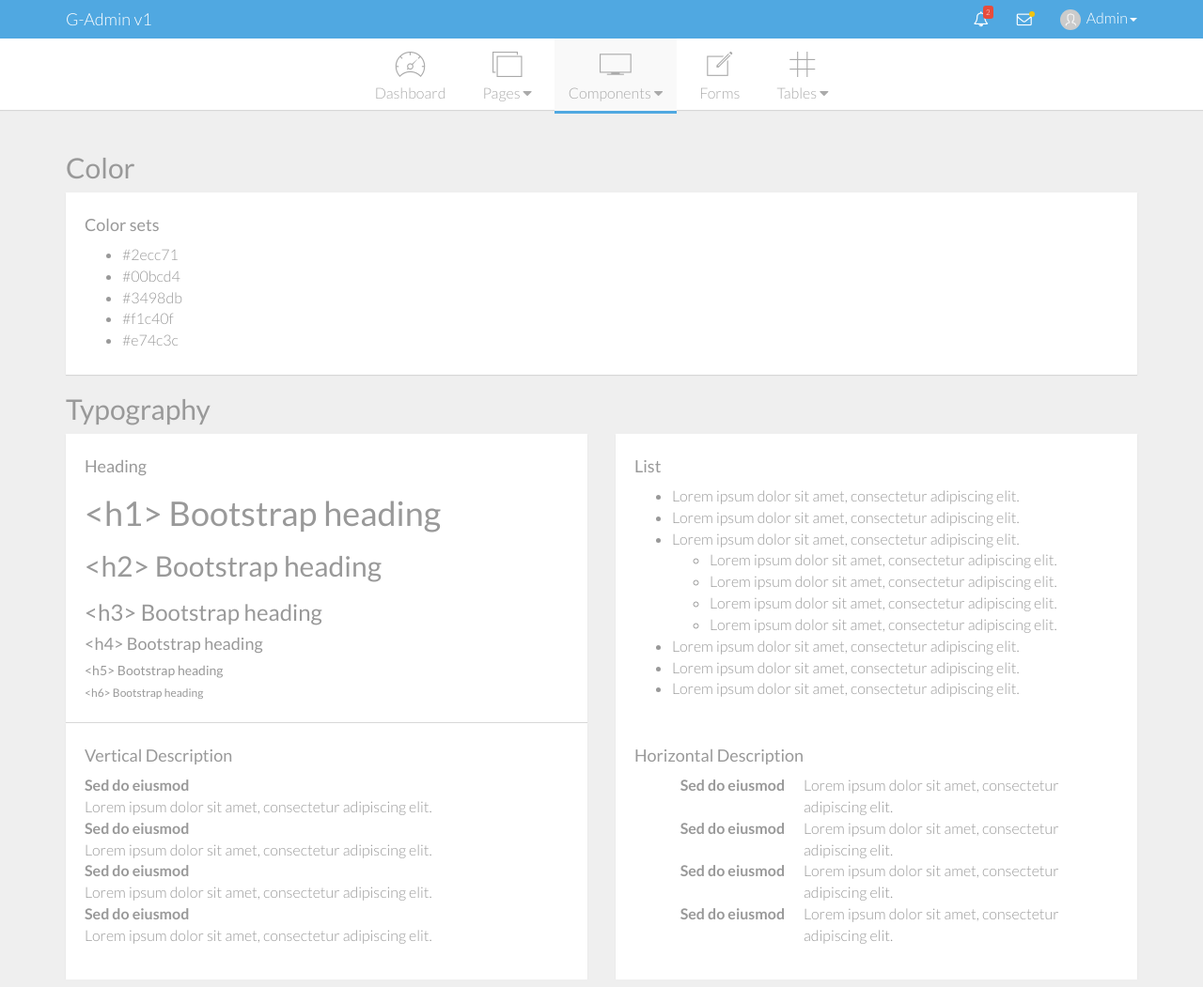
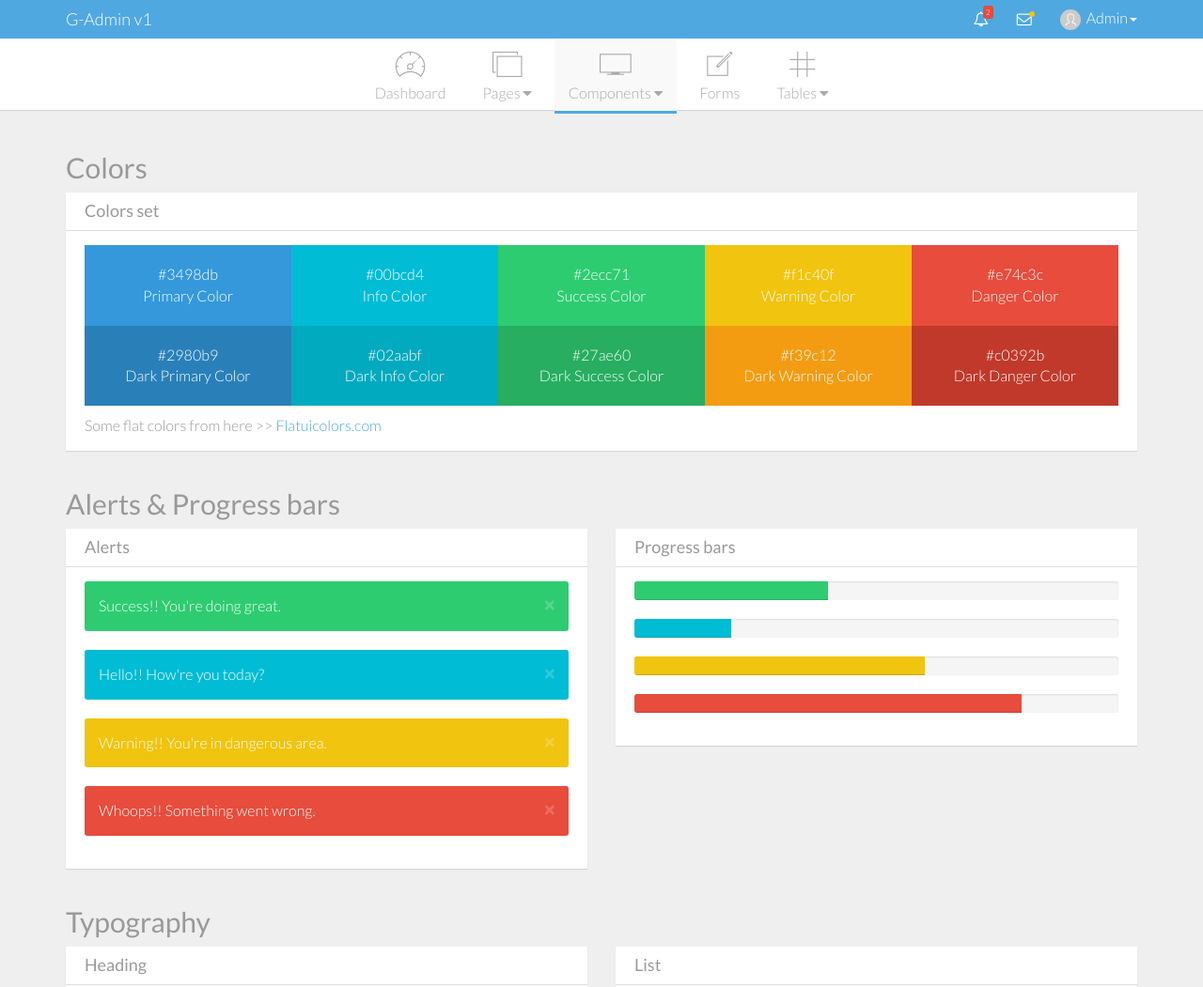
Before and after one commit to onlyyouwa/growthd-admin, a website: page pages/components.general.html in a window 1280 px wide. Shown: the top 1051 px of the page at 94% size. Drawn offline with nearby package versions, Linux system fonts and the light colour scheme.

Commit message:
add alert and progress bars

```diff
--- a/css/custom.css
+++ b/css/custom.css
@@ -5,6 +5,7 @@
 /* Variable */
 /* Theme */
 /* Mixins */
+/* Html, Body */
 html,
 body {
   height: 100%;
@@ -18,14 +19,19 @@ body {
   height: auto;
   background-color: #efefef;
 }
-.navbar {
-  border: none;
-  border-radius: 0px;
-  margin-bottom: 0px;
+/* Heading */
+h1,
+h2,
+h3,
+h4,
+h5,
+h6 {
+  font-weight: 400;
 }
+/* Link */
 a {
   font-weight: 300;
-  color: #aaa;
+  color: #50a8e1;
   -webkit-transition: all .25s;
   -moz-transition: all .25s;
   transition: all .25s;
@@ -35,15 +41,77 @@ a:focus,
 a:focus {
   text-decoration: none;
 }
+/* Color */
 .color-blue {
   color: #50a8e1;
 }
+/* Label */
+label {
+  font-weight: 400;
+}
+/* Alignment */
 .center {
   text-align: center;
 }
+/* List */
+ul {
+  padding-left: 30px;
+}
+ul.color-set {
+  list-style: none;
+  padding-left: 0px;
+}
+ul.color-set > li {
+  display: inline-block;
+  width: 20%;
+}
+ul.color-set > li div {
+  padding: 20px 0px;
+  text-align: center;
+  color: #fff;
+}
+/* Alert */
+.alert {
+  -webkit-border-radius: 3px;
+  -moz-border-radius: 3px;
+  border-radius: 3px;
+  border: none;
+  color: #fff;
+}
+.alert-success {
+  background-color: #2ecc71;
+}
+.alert-info {
+  background-color: #00bcd4;
+}
+.alert-warning {
+  background-color: #f1c40f;
+}
+.alert-danger {
+  background-color: #e74c3c;
+}
+/* Progress bars */
+.progress {
+  -webkit-border-radius: 3px;
+  -moz-border-radius: 3px;
+  border-radius: 3px;
+}
+.progress-bar-success {
+  background-color: #2ecc71;
+}
+.progress-bar-info {
+  background-color: #00bcd4;
+}
+.progress-bar-warning {
+  background-color: #f1c40f;
+}
+.progress-bar-danger {
+  background-color: #e74c3c;
+}
+/* Box */
 .box {
-  padding: 15px 20px;
   background-color: #fff;
+  margin-bottom: 20px;
   box-shadow: 0 1px 1px rgba(0, 0, 0, 0.1);
 }
 .box.box-stats {
@@ -67,12 +135,23 @@ a:focus {
 .box.box-login {
   width: 360px;
   margin: 7% auto;
+  /*padding: 15px 20px;*/
 }
 .box.box-login .box-header h3 {
   text-align: center;
 }
-label {
-  font-weight: 400;
+.box .box-header {
+  padding: 10px 20px;
+}
+.box .box-header h1,
+.box .box-header h2,
+.box .box-header h3,
+.box .box-header h4 {
+  margin: 0px;
+}
+.box .box-content {
+  padding: 15px 20px;
+  border-top: 1px solid #ddd;
 }
 /* Button */
 .btn {
@@ -129,6 +208,11 @@ label {
   font-size: 48px;
 }
 /* Navbar & Header */
+.navbar {
+  border: none;
+  border-radius: 0px;
+  margin-bottom: 0px;
+}
 header {
   margin-bottom: 25px;
   box-shadow: 0 1px 1px rgba(0, 0, 0, 0.1);
@@ -148,6 +232,7 @@ header .main-menu > ul > li {
 header .main-menu > ul > li > a {
   display: block;
   padding: 10px 15px 7px;
+  color: #aaa;
 }
 header .main-menu > ul > li > a div i {
   font-size: 36px;
--- a/less/app.less
+++ b/less/app.less
@@ -43,6 +43,7 @@
 	border-radius: @px;
 }
 
+/* Html, Body */
 html, body {
 	height: 100%;
 	width: 100%;
@@ -55,14 +56,21 @@ html, body {
 	height: auto;
 	background-color: @backgroundColor;
 }
-.navbar {
-	border: none;
-	border-radius: 0px;
-	margin-bottom: 0px;
+
+/* Heading */
+h1,
+h2,
+h3,
+h4,
+h5,
+h6 {
+	font-weight: 400;
 }
+
+/* Link */
 a {
 	font-weight: 300;
-	color: @linkColorDefault;
+	color: @linkColor;
 	.Transition();
 	&:hover,
 	&:focus,
@@ -70,15 +78,80 @@ a {
 		text-decoration: none;
 	}
 }
+
+/* Color */
 .color-blue {
 	color: @mainColor;
 }
+
+/* Label */
+label {
+	font-weight: 400;
+}
+
+/* Alignment */
 .center {
 	text-align: center;
 }
+
+/* List */
+ul {
+	padding-left: 30px;
+	&.color-set {
+		list-style: none;
+		padding-left: 0px;
+		> li {
+			display: inline-block;
+			width: 20%;
+			div {
+				padding: 20px 0px;
+				text-align: center;
+				color: #fff;
+			}
+		}
+	}
+}
+
+/* Alert */
+.alert {
+	.BorderRadius(3px);
+	border: none;
+	color: #fff;
+}
+.alert-success {
+	background-color: @successColor;
+}
+.alert-info {
+	background-color: @infoColor;
+}
+.alert-warning {
+	background-color: @warningColor;
+}
+.alert-danger {
+	background-color: @dangerColor;
+}
+
+/* Progress bars */
+.progress {
+	.BorderRadius(3px);
+}
+.progress-bar-success {
+	background-color: @successColor;
+}
+.progress-bar-info {
+	background-color: @infoColor;
+}
+.progress-bar-warning {
+	background-color: @warningColor;
+}
+.progress-bar-danger {
+	background-color: @dangerColor;
+}
+
+/* Box */
 .box {
-	padding: 15px 20px;
 	background-color: #fff;
+	margin-bottom: 20px;
 	.BoxShadow();
 	&.box-stats {
 		padding: 25px 20px;
@@ -101,16 +174,25 @@ a {
 	&.box-login {
 		width: 360px;
 		margin: 7% auto;
+		/*padding: 15px 20px;*/
 		.box-header {
 			h3 {
 				text-align: center;
 			}
 		}
 	}
+	.box-header {
+		padding: 10px 20px;
+		h1, h2, h3, h4 {
+			margin: 0px;
+		}
+	}
+	.box-content {
+		padding: 15px 20px;
+		border-top: 1px solid @borderColor;
+	}
 }
-label {
-	font-weight: 400;
-}
+
 /* Button */
 .btn {
 	padding: 8px 25px;
@@ -136,6 +218,7 @@ label {
 		background-color: @dangerColor;
 	}
 }
+
 /* Form */
 .form-control {
 	.BorderRadius(3px);
@@ -145,6 +228,7 @@ label {
 		box-shadow: none;
 	}
 }
+
 /* Error */
 .err {
 	text-align: center;
@@ -161,7 +245,13 @@ label {
 		font-size: 48px;
 	}
 }
+
 /* Navbar & Header */
+.navbar {
+	border: none;
+	border-radius: 0px;
+	margin-bottom: 0px;
+}
 header {
 	margin-bottom: 25px;
 	.BoxShadow();
@@ -177,6 +267,7 @@ header {
 				> a {
 					display: block;
 					padding: 10px 15px 7px;
+					color: @linkColorDefault;
 					div {
 						i {
 							font-size: 36px;
@@ -307,6 +398,7 @@ header {
 		}
 	}
 }
+
 /* Theme */
 .theme-default {
 	background-color: @backgroundColor;
--- a/pages/components.general.html
+++ b/pages/components.general.html
@@ -169,22 +169,71 @@
 	<!-- Main Content -->
 	<div class="main-content container">
 
-		<h2>Color</h2>
+		<h2>Colors</h2>
 		<!-- row -->
 		<div class="row">
 			<div class="col-sm-12">
 				<div class="box">
 					<div class="box-header">
-						<h4>Color sets</h4>
+						<h4>Colors set</h4>
 					</div>
 					<div class="box-content">
 						<ul class="color-set">
-							<li>#2ecc71</li><!-- remove space -> prevent inline list error width
-							--><li>#00bcd4</li><!--
-							--><li>#3498db</li><!--
-							--><li>#f1c40f</li><!--
-							--><li>#e74c3c</li>
+							<li><div style="background-color: #3498db">#3498db<br>Primary Color</div><div style="background-color: #2980b9">#2980b9<br>Dark Primary Color</div></li><!--
+							--><li><div style="background-color: #00bcd4">#00bcd4<br>Info Color</div><div style="background-color: #02aabf">#02aabf<br>Dark Info Color</div></li><!--
+							--><li><div style="background-color: #2ecc71">#2ecc71<br>Success Color</div><div style="background-color: #27ae60">#27ae60<br>Dark Success Color</div></li><!-- remove space -> prevent inline list error width
+							--><li><div style="background-color: #f1c40f">#f1c40f<br>Warning Color</div><div style="background-color: #f39c12">#f39c12<br>Dark Warning Color</div></li><!--
+							--><li><div style="background-color: #e74c3c">#e74c3c<br>Danger Color</div><div style="background-color: #c0392b">#c0392b<br>Dark Danger Color</div></li>
 						</ul>
+						Some flat colors from here >> <a href="http://flatuicolors.com/" rel="no-follow">Flatuicolors.com</a>
+					</div>
+				</div>
+			</div>
+		</div>
+		<!-- End row -->
+
+		<h2>Alerts & Progress bars</h2>
+		<!-- row -->
+		<div class="row">
+			<div class="col-sm-6">
+				<div class="box">
+					<div class="box-header">
+						<h4>Alerts</h4>
+					</div>
+					<div class="box-content">
+						<div class="alert alert-success alert-dismissible" role="alert">Success!! You're doing great. <button type="button" class="close" data-dismiss="alert" aria-label="Close"><span aria-hidden="true">&times;</span></button></div>
+						<div class="alert alert-info alert-dismissible" role="alert">Hello!! How're you today? <button type="button" class="close" data-dismiss="alert" aria-label="Close"><span aria-hidden="true">&times;</span></button></div>
+						<div class="alert alert-warning alert-dismissible" role="alert">Warning!! You're in dangerous area. <button type="button" class="close" data-dismiss="alert" aria-label="Close"><span aria-hidden="true">&times;</span></button></div>
+						<div class="alert alert-danger alert-dismissible" role="alert">Whoops!! Something went wrong. <button type="button" class="close" data-dismiss="alert" aria-label="Close"><span aria-hidden="true">&times;</span></button></div>
+					</div>
+				</div>
+			</div>
+			<div class="col-sm-6">
+				<div class="box">
+					<div class="box-header">
+						<h4>Progress bars</h4>
+					</div>
+					<div class="box-content">
+						<div class="progress">
+							<div class="progress-bar progress-bar-success" role="progressbar" aria-valuenow="40" aria-valuemin="0" aria-valuemax="100" style="width: 40%">
+								<span class="sr-only">40% Complete (success)</span>
+							</div>
+						</div>
+						<div class="progress">
+							<div class="progress-bar progress-bar-info" role="progressbar" aria-valuenow="20" aria-valuemin="0" aria-valuemax="100" style="width: 20%">
+								<span class="sr-only">20% Complete</span>
+							</div>
+						</div>
+						<div class="progress">
+							<div class="progress-bar progress-bar-warning" role="progressbar" aria-valuenow="60" aria-valuemin="0" aria-valuemax="100" style="width: 60%">
+								<span class="sr-only">60% Complete (warning)</span>
+							</div>
+						</div>
+						<div class="progress">
+							<div class="progress-bar progress-bar-danger" role="progressbar" aria-valuenow="80" aria-valuemin="0" aria-valuemax="100" style="width: 80%">
+								<span class="sr-only">80% Complete (danger)</span>
+							</div>
+						</div>
 					</div>
 				</div>
 			</div>
```
